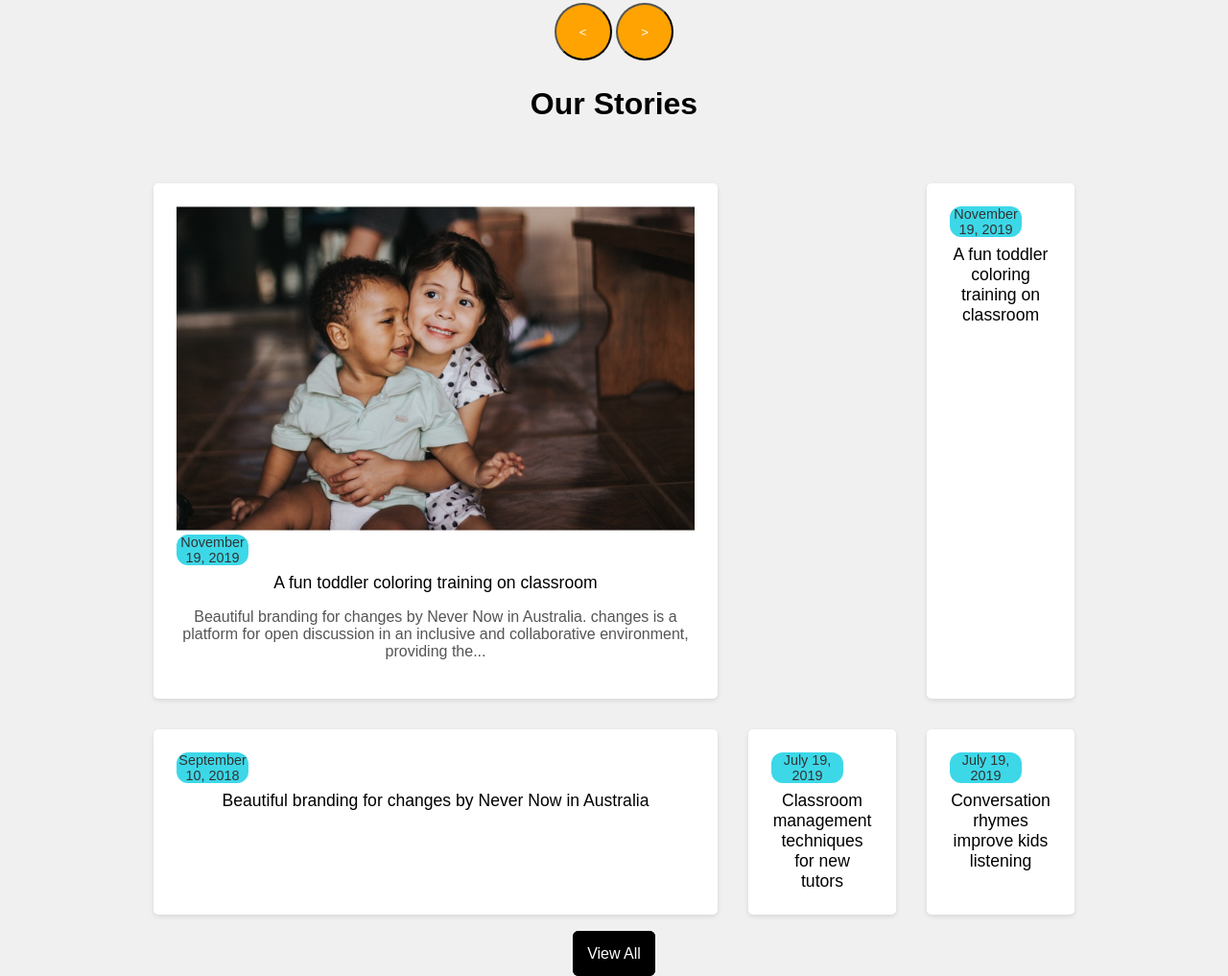
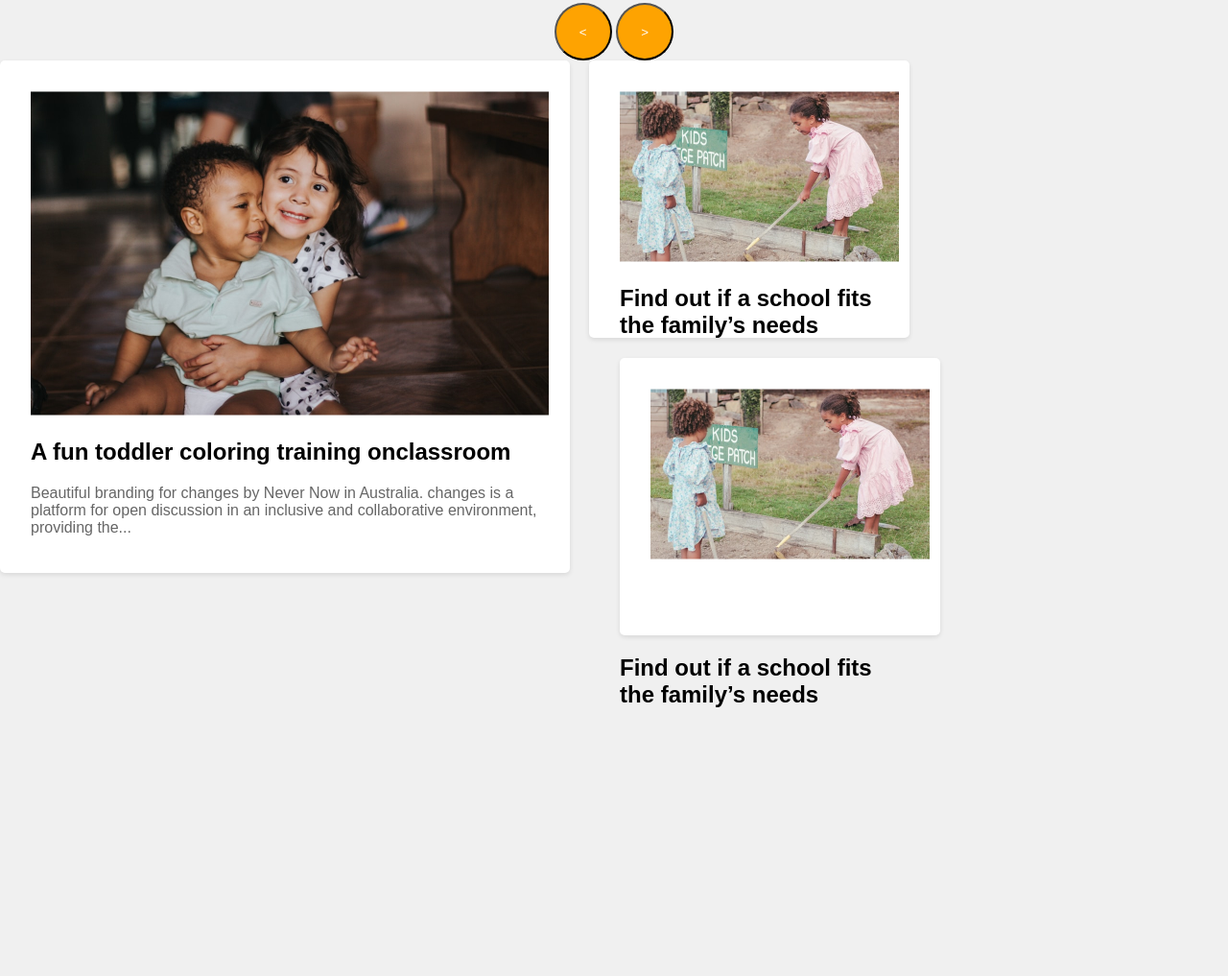
Before and after one commit to arjonghosh32/assignment-2, a plain HTML site: page index.html in a window 1280 px wide. Shown: the part 1550-2567 px from the top of the page at 96% size. After the commit the page ends 2288 px from the top, so only its background shows below. Drawn offline with Linux system fonts and the light colour scheme.

Commit message:
2nd time

```diff
--- a/index.html
+++ b/index.html
@@ -14,10 +14,10 @@
             </div>
             <nav>
                 <ul>
-                    <li><a href="#">Home</a></li>
-                    <li><a href="#">About</a></li>
-                    <li><a href="#">Facilities</a></li>
-                    <li><a href="#">Admission</a></li>
+                    <li><a href="#" class="Child-1">Home</a></li>
+                    <li><a href="#" class="Child-2">About</a></li>
+                    <li><a href="#" class="Child-3">Facilities</a></li>
+                    <li><a href="#" class="Child-4">Admission</a></li>
                     <li><a href="#" class="contact-btn">Contact</a></li>
                 </ul>
             </nav>
@@ -27,7 +27,7 @@
     <section class="hero">
         <div class="container">
             <div class="hero-content">
-                <h1>Empowering students from small age towards vision</h1>
+               <h1><span class="Empowering">Empowering</span> from small age <span class=" towards-vision"> towards vision</span></h1>
                 <p>With the courage, Confidence, Creativity and Compassion to make their Unique Contribution in a Diverse and Dynamic World.</p>
                 <button class="btn">Enroll Now</button>
             </div>
@@ -69,43 +69,37 @@
         <button class="next"> > </button>
 </div>
 
-<section class="stories">
-    <h2>Our Stories</h2>
-    <div class="container">
-        <div class="story-grid">
-            <div class="story">
-                <img src="assets/story-1.png" alt="">
-                <div class="story-date">November 19, 2019</div>
-                <div class="story-title">A fun toddler coloring training on classroom</div>
-                <p class="paragraph">Beautiful branding for changes by Never Now in Australia.
-                    changes is a platform for open discussion in an inclusive and
-                    collaborative environment, providing the...</p>
+<section class="last-card">
+    <div class="card-1">
+        <div class="img-1"><img src="assets/story-1.png" alt=""></div>
+        <div  class="item">
+            <h1>A fun toddler coloring training onclassroom</h1>
+
+        </div>
+        <p class="Beautiful">Beautiful branding for changes by Never Now in Australia.
+            changes is a platform for open discussion in an inclusive and
+            collaborative environment, providing the... </p>
+    </div>
+
+    <div class="card-2">
+        <div class="img-2"><img src="/assets/story-2.png" alt=""></div>
+        <div  class="item">
+            <h1>Find out if a school fits the
+                family’s needs</h1>
+
+        </div>
+        <div class="card-3">
+            <div class="img-3"><img src="/assets/story-2.png" alt=""></div>
+            <div  class="item">
+                <h1>Find out if a school fits the
+                    family’s needs</h1>
+
             </div>
-           <br>
-           <div class="story">
-            <div class="story-date">November 19, 2019</div>
-            <div class="story-title">A fun toddler coloring training on classroom</div>
-        </div>
-            <div class="story">
-                <div class="story-date">September 10, 2018</div>
-                <div class="story-title">Beautiful branding for changes by Never Now in Australia</div>
-            </div>
-            <div class="story">
-                <div class="story-date">July 19, 2019</div>
-                <div class="story-title">Classroom management techniques for new tutors</div>
-            </div>
-            <div class="story">
-                <div class="story-date">July 19, 2019</div>
-                <div class="story-title">Conversation rhymes improve kids listening</div>
-            </div>
-        </div>
-    </div>
-    <div class="view-all">
-        <a href="#">View All</a>
+
+
     </div>
 </section>
 
 
-
 </body>
 </html>
--- a/style.css
+++ b/style.css
@@ -1,3 +1,4 @@
+
 body {
   font-family: sans-serif;
   margin: 0;
@@ -7,7 +8,19 @@ header {
   background-color: #f0f0f0;
   padding: 20px 0;
 }
+.Child-1{
+  color: #ff9900;
+}
 
+.Child-2{
+  color: skyblue;
+}
+.Child-3{
+  color: #AAEFCA;
+}
+.Child-4{
+  color: #5D58EF;
+}
 .container {
   max-width: 960px;
   margin: 0 auto;
@@ -48,6 +61,7 @@ nav a {
   padding: 10px 20px;
   border: none;
   border-radius: 5px;
+
 }
 
 .hero {
@@ -72,6 +86,12 @@ nav a {
   border: none;
   border-radius: 5px;
 }
+.Empowering{
+  color: #ff9900;
+}
+.towards-vision{
+  color: rgb(1, 153, 212);
+}
 
 body {
   font-family: sans-serif;
@@ -95,8 +115,8 @@ body {
 }
 
 .hero-content {
-  flex: 1; /* Make hero-content take up half the space */
-  padding-right: 2rem; /* Add some spacing between content and image */
+  flex: 1;
+  padding-right: 2rem;
 }
 
 .hero-content h1 {
@@ -105,16 +125,18 @@ body {
 }
 
 .hero-content p {
-  color: #666; /* Gray text color */
+  color: #666;
 }
 
 .hero-image {
-  flex: 1; /* Make hero-image take up half the space */
-  text-align: center;
+  flex: 1;
+
+  text-align:center;
+
 }
 
 .hero-image img {
-  max-width: 100%; /* Ensure image doesn't exceed container width */
+  max-width: 100%;
   height: auto;
 }
 
@@ -252,6 +274,54 @@ color: #fff;
 .paragraph{
   color: #555;
 }
+
+.last-card{
+  display: flex;
+  gap: 20px;
+  right: 20%;
+}
+
+.card-1{
+  background-color: #fff;
+  border-radius: 5px;
+  padding: 2rem;
+  width: 30%;
+  box-shadow: 0 2px 5px rgba(0, 0, 0, 0.1);
+  height: 470px;
+  width: 530px;
+}
+.img-1{
+
+}
+
+.Beautiful{
+  color: #666;
+}
+
+.card-2{
+  background-color: #fff;
+  border-radius: 5px;
+  padding: 2rem;
+  width: 30%;
+  box-shadow: 0 2px 5px rgba(0, 0, 0, 0.1);
+  height: 225px;
+  width: 270px;
+  /* display: flex; */
+}
+
+.img-2{
+  margin-left: 0;
+}
+.img-3{
+  background-color: #fff;
+  border-radius: 5px;
+  padding: 2rem;
+  width: 30%;
+  box-shadow: 0 2px 5px rgba(0, 0, 0, 0.1);
+  height: 225px;
+  width: 270px;
+}
+
   /* Responsive Styles */
 
   @media screen and (max-width: 768px) {
```
